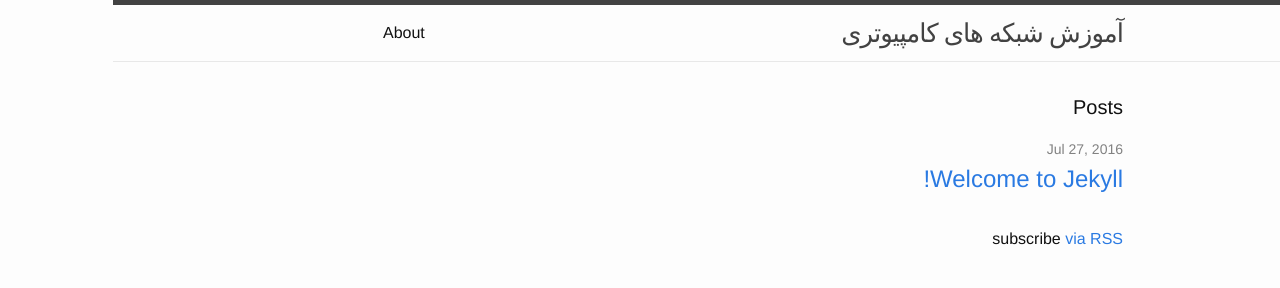
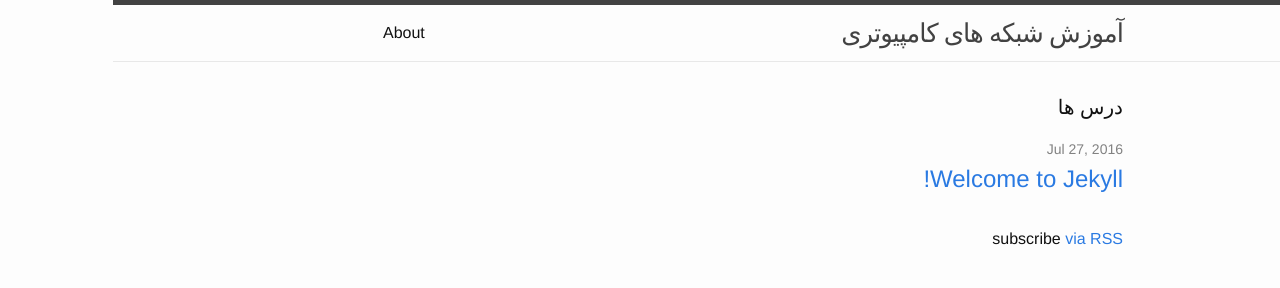
Before and after one commit to networkmore/network, a Jekyll site: the page built from index.html, in a window 1280 px wide. Shown: the top 288 px of the page. Built offline with Jekyll 4.4.1, drawn with Linux system fonts in a browser that asks for light colours.

Commit message:
edit index template for persian word

```diff
--- a/index.html
+++ b/index.html
@@ -4,7 +4,7 @@
 
 <div class="home">
 
-  <h1 class="page-heading">Posts</h1>
+  <h1 class="page-heading">درس ها</h1>
 
   <ul class="post-list">
     {% for post in site.posts %}
```
